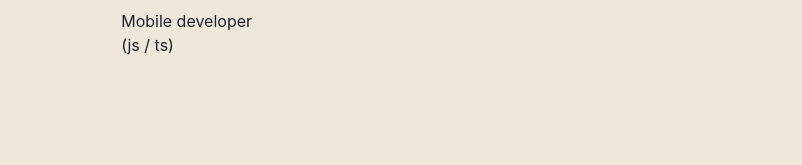
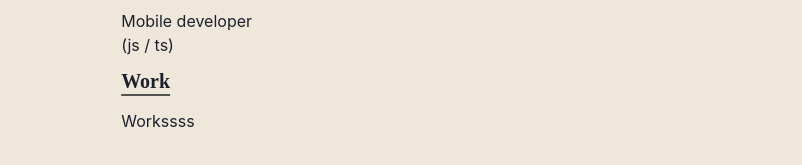
Before and after one commit to lucianolimafer/my-portfolio, a Next.js app: page / in a window 1280 px wide. Shown: the part 249-414 px from the top of the page, without its empty margins (232-1034 px from the left). Built offline with nearby package versions, Linux system fonts and the light colour scheme.

Commit message:
:rocket: Feat - Add a animated section

```diff
--- /dev/null
+++ b/src/components/section.js
@@ -0,0 +1,21 @@
+import { motion } from 'framer-motion';
+import { chakra, shouldForwardProp } from '@chakra-ui/react';
+
+const StyledDiv = chakra(motion.div, {
+  shouldForwardProp: prop => {
+    return shouldForwardProp(prop) || prop === 'transition';
+  }
+});
+
+const Section = ({ children, delay= 0 }) => (
+  <StyledDiv
+    initial={{ y: 10, opacity: 0 }}
+    animate={{ y: 0, opacity: 1 }}
+    transition={{ duration: 0.8, delay: delay }}
+    mb={6}
+  >
+    {children}
+  </StyledDiv>
+);
+
+export default Section;
--- a/src/pages/index.js
+++ b/src/pages/index.js
@@ -1,4 +1,5 @@
 import { Container, Box, Heading, Image, useColorModeValue } from "@chakra-ui/react";
+import Section from "../components/section";
 
 const Page = () => {
   const bgColor = useColorModeValue('whiteAlpha.500', 'whiteAlpha.200')
@@ -27,6 +28,13 @@
         />
       </Box>
       </Box>
+
+      <Section delay={0.1}>
+        <Heading as="h3" variant="section-title">
+          Work
+        </Heading>
+        <p>Workssss</p>
+      </Section>
     </Container>
   );
 }
```
